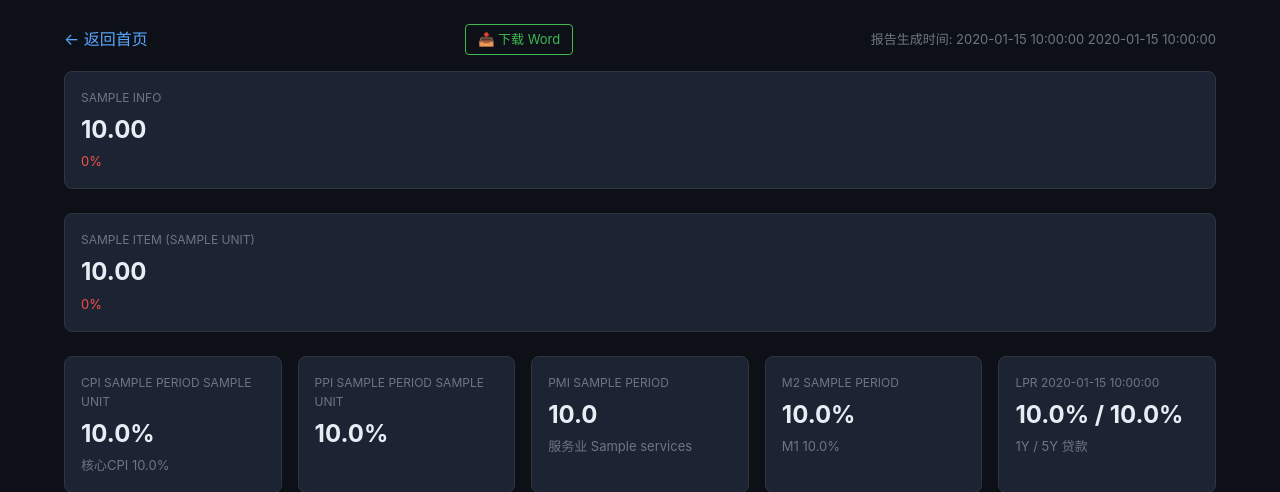
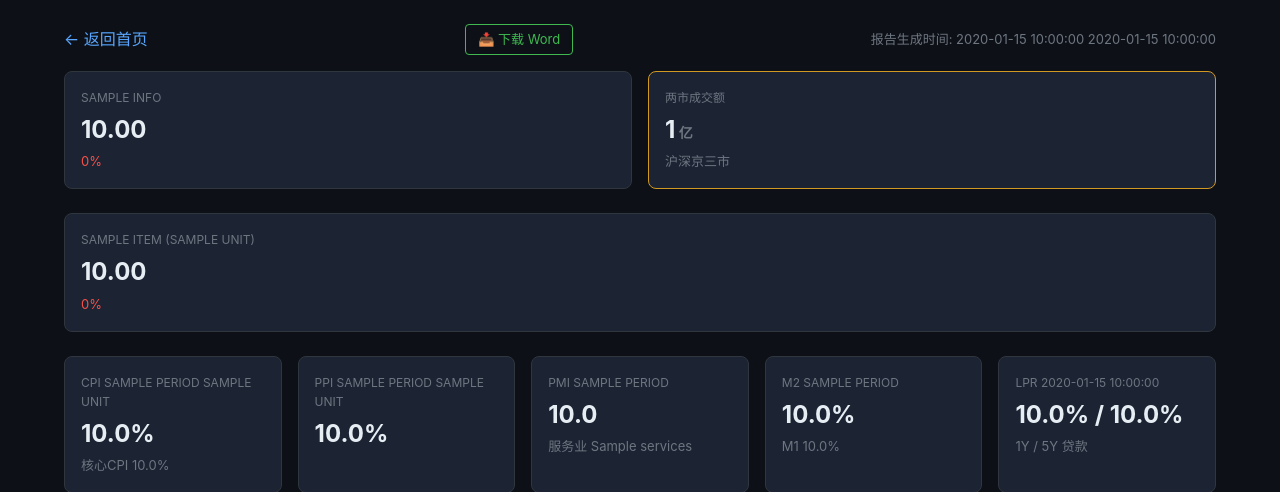
Before and after one commit to ad12398/a-share-report, a Python web app: template src/web/templates/report.html in a window 1280 px wide. Shown: the part 56-548 px from the top of the page. Run offline with Jinja, Linux system fonts and the light colour scheme; the template is opened without the code that fills it: most values are stand-ins (such as "Sample title", 1, 10 or a date in 2020); some libraries are stand-ins or nearby versions.

Commit message:
feat: add total turnover KPI card

```diff
--- a/src/web/templates/report.html
+++ b/src/web/templates/report.html
@@ -40,6 +40,13 @@
     </div>
     {% endif %}
     {% endfor %}
+    {% if total_amount %}
+    <div class="kpi-card" style="border-color:var(--accent-orange);">
+      <div class="label">两市成交额</div>
+      <div class="value">{{ total_amount }}<span style="font-size:14px;color:var(--text-muted);"> 亿</span></div>
+      <div class="change" style="color:var(--text-muted);">沪深京三市</div>
+    </div>
+    {% endif %}
   </div>
 
   <!-- 涨幅榜图表（主力，数据稳定） -->
```
